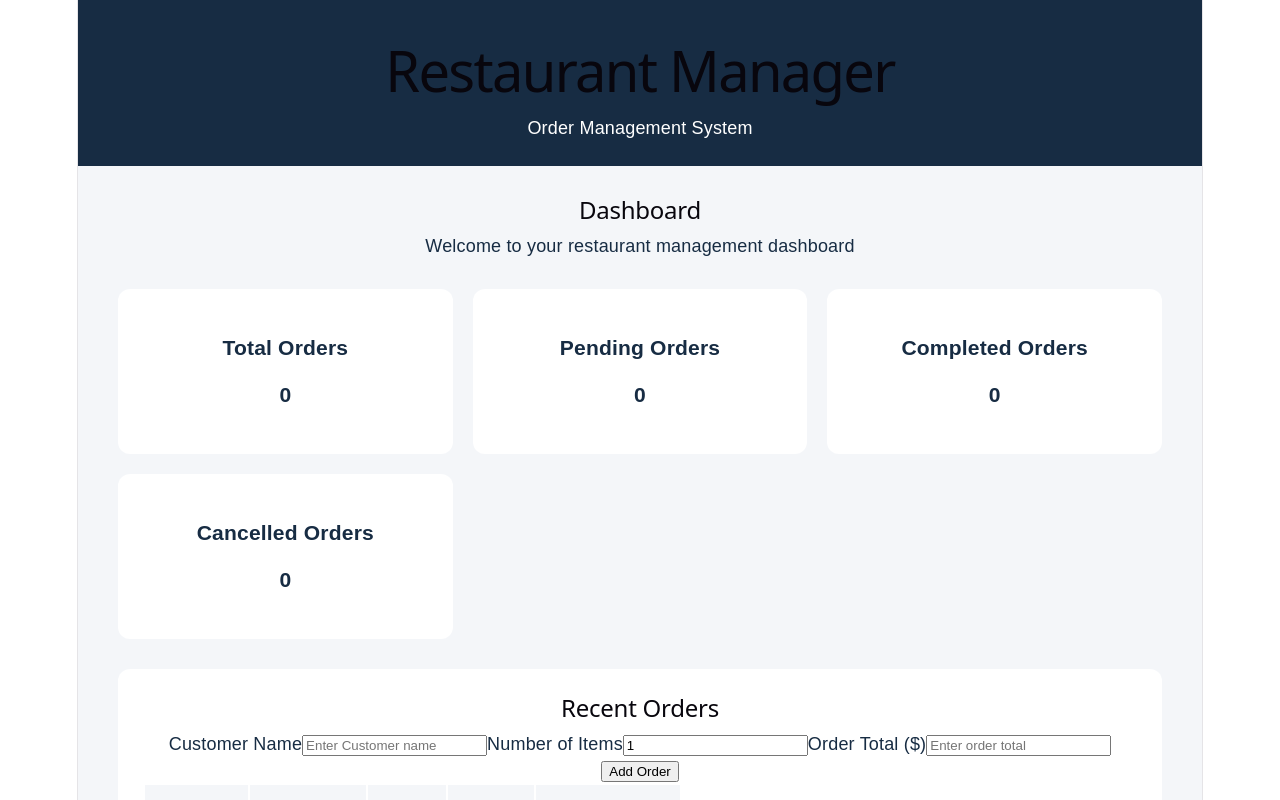
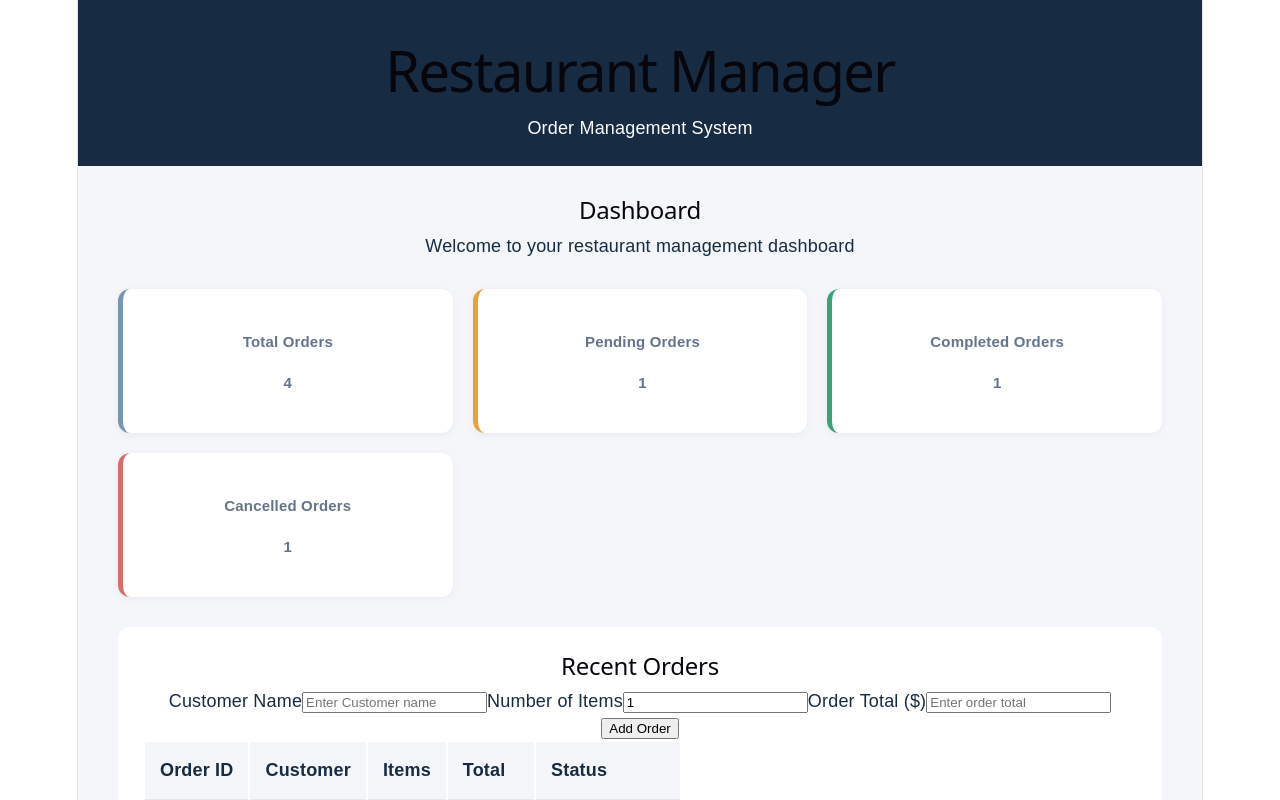
Before and after one commit to stephDurelle/restaurant-order-management-system, a React app in the folder frontend/: page / in a window 1280 px wide. Shown: the top 800 px of the page. Built offline with nearby package versions, Linux system fonts and the light colour scheme; the HTML template or start-up script is replaced by a standard one.

Commit message:
Dasboard Improvement

```diff
--- a/frontend/src/App.css
+++ b/frontend/src/App.css
@@ -34,10 +34,32 @@ color: #172C43;
   background-color: white;
   padding: 25px;
   border-radius: 12px;
+  border-left: 5px solid #7895B2;
+  box-shadow: 0 2px 8px rgba(0, 0, 0, 0.05);
+  transition: transform 0.2s ease;
+}
+.stat-card h3{
+  font-size: 15px;
+  color: #64748b;
+  margin-bottom: 12px;
 }
 .stat-card p{
   font-size: 28px;
   font-weight: bold;
+  margin: 0;
+}
+/* Individual card colors*/
+.stat-card.total{
+  border-left-color: #7895B2;
+}
+.stat-card.pending{
+  border-left-color: #E9A23B;
+}
+.stat-card.completed{
+  border-left-color: #36A477;
+}
+.stat-card.cancelled{
+  border-left-color: #D96C6C;
 }
 
 /*Recent orders */
--- a/frontend/src/App.jsx
+++ b/frontend/src/App.jsx
@@ -3,11 +3,22 @@ import StatCard from './components/StatCard'
 import RecentOrders from './components/RecentOrders'
 import { useState } from 'react'
 function App(){
-  // JE ME SUIS ARRETER ICI
+  //
+  const[orders,setOrders]= useState([
+    {id:1, customer: 'Sarah', items:2, total: 25.00, status:'Pending'},
+    {id:2, customer: 'Michael', items:3, total: 42.50, status:'Preparing'},
+    {id:3, customer: 'Jessica', items:1, total: 18.00, status:'Completed'},
+    {id:4, customer: 'David', items:4, total: 56.00, status:'Cancelled'}
+  ])
+  const totalOrders =orders.length
+  const pendingOrders= orders.filter(order => order.status ==='Pending').length
+  const completedOrders= orders.filter(order => order.status ==='Completed').length
+  const cancelledOrders= orders.filter(order=> order.status==='Cancelled').length
 
   return(
     //className me permet ici d'attribuer une classe CSS à un élément HTML
     //header = entête. main= le corps principal
+    //affiche les commandes recentOrders
     <div className='app'>
 
       <header className='header'>
@@ -22,13 +33,13 @@ function App(){
         </section>
 
         <section className='stats'>
-          <StatCard title="Total Orders" value={0}/>
-          <StatCard title="Pending Orders" value={0}/>
-          <StatCard title="Completed Orders" value={0}/>
-          <StatCard title="Cancelled Orders" value={0}/>
+          <StatCard title="Total Orders" value={totalOrders} type="total"/>
+          <StatCard title="Pending Orders" value={pendingOrders} type="pending"/>
+          <StatCard title="Completed Orders" value={completedOrders}type="completed"/>
+          <StatCard title="Cancelled Orders" value={cancelledOrders} type="cancelled"/>
         </section>
 
-        <RecentOrders/>
+        <RecentOrders orders={orders} setOrders={setOrders}/>
       </main>
 
 
--- a/frontend/src/components/RecentOrders.jsx
+++ b/frontend/src/components/RecentOrders.jsx
@@ -1,9 +1,9 @@
  import { useState } from "react"
 
 
-function RecentOrders(){
+function RecentOrders({orders, setOrders}){
 
-    const [orders, setOrders]= useState ( [{
+    /*const [orders, setOrders]= useState ( [{
             id:1,
             customer:'Sarah',
             items: 2,
@@ -30,14 +30,15 @@ function RecentOrders(){
     total: 56.00,
     status: 'Cancelled'
 
-        }])
+        }])*/
+
         const [customer, setCustomer]= useState('')
         const [items, setItems]= useState(1)
         const[total,setTotal]= useState('')
         //fonction pour ajouter une commande
         function handleSubmit(event) {
             event.preventDefault()
-            if(customer.trim() ==='' || Number(items)< 1|| total ===''|| Number(total)<0){
+            if(customer.trim() ==='' || !Number.isInteger(Number(items))|| Number(items)< 1|| total ===''|| !Number.isFinite(Number(total))|| Number(total)<0){
                 alert("please enter valid order information")
                 return
             }
@@ -73,6 +74,7 @@ function RecentOrders(){
         <label>Number of Items</label>
         <input type="number"
         min={1}
+        step={1}
         value={items}
         onChange={(event)=> setItems(event.target.value   )} />
         <label>Order Total ($)</label>
--- a/frontend/src/components/StatCard.jsx
+++ b/frontend/src/components/StatCard.jsx
@@ -1,7 +1,8 @@
 // ma composante statcard
-function StatCard({title, value}){
+//type me permet de donner une identité visuelle, si par exple type vaut pending le navigateur recoit div class="stat-card pending"
+function StatCard({title, value,type}){
 return(
-    <div className="stat-card">
+    <div className={`stat-card ${type}`}>
         <h3>{title}</h3>
         <h3>{value}</h3>
 
```
